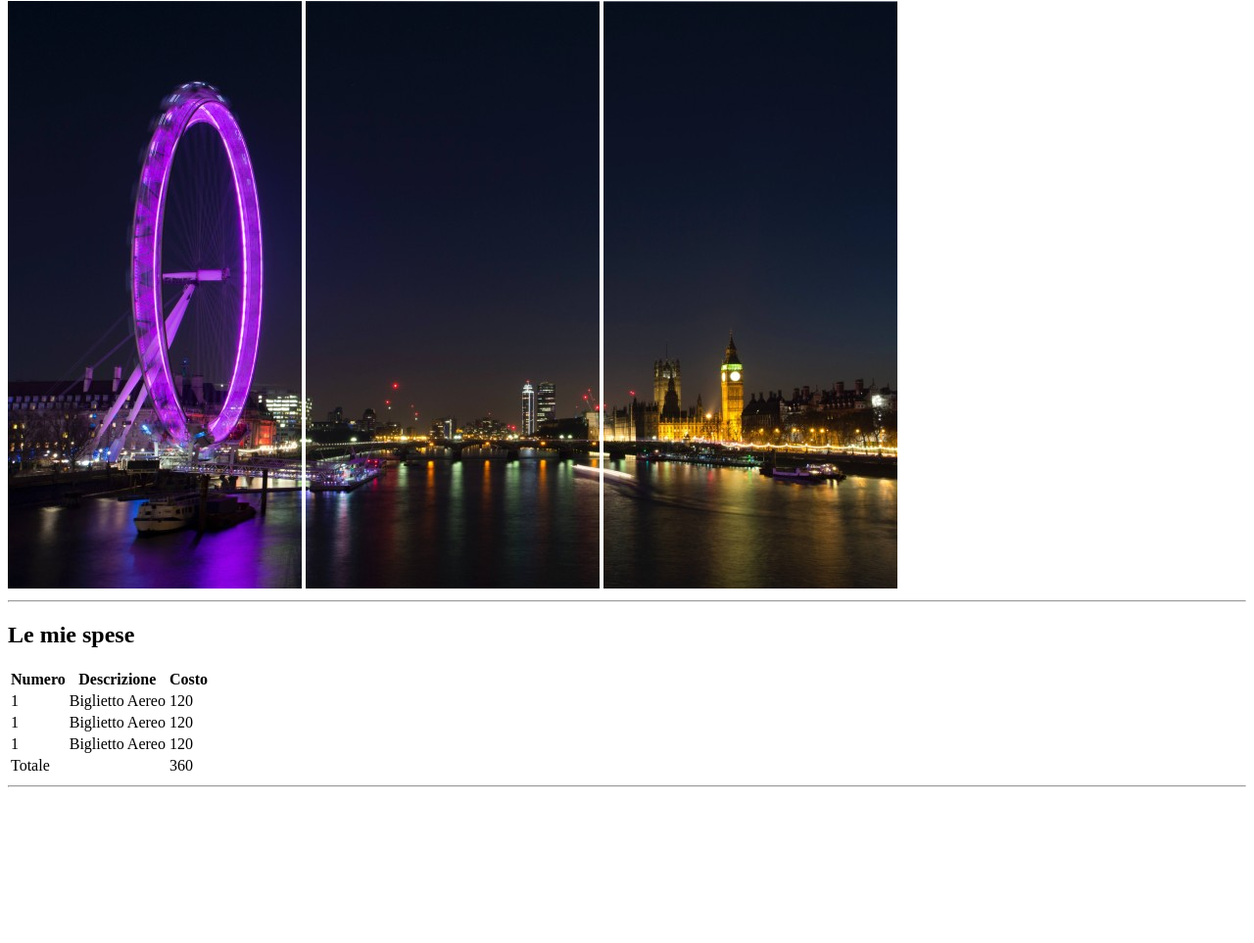
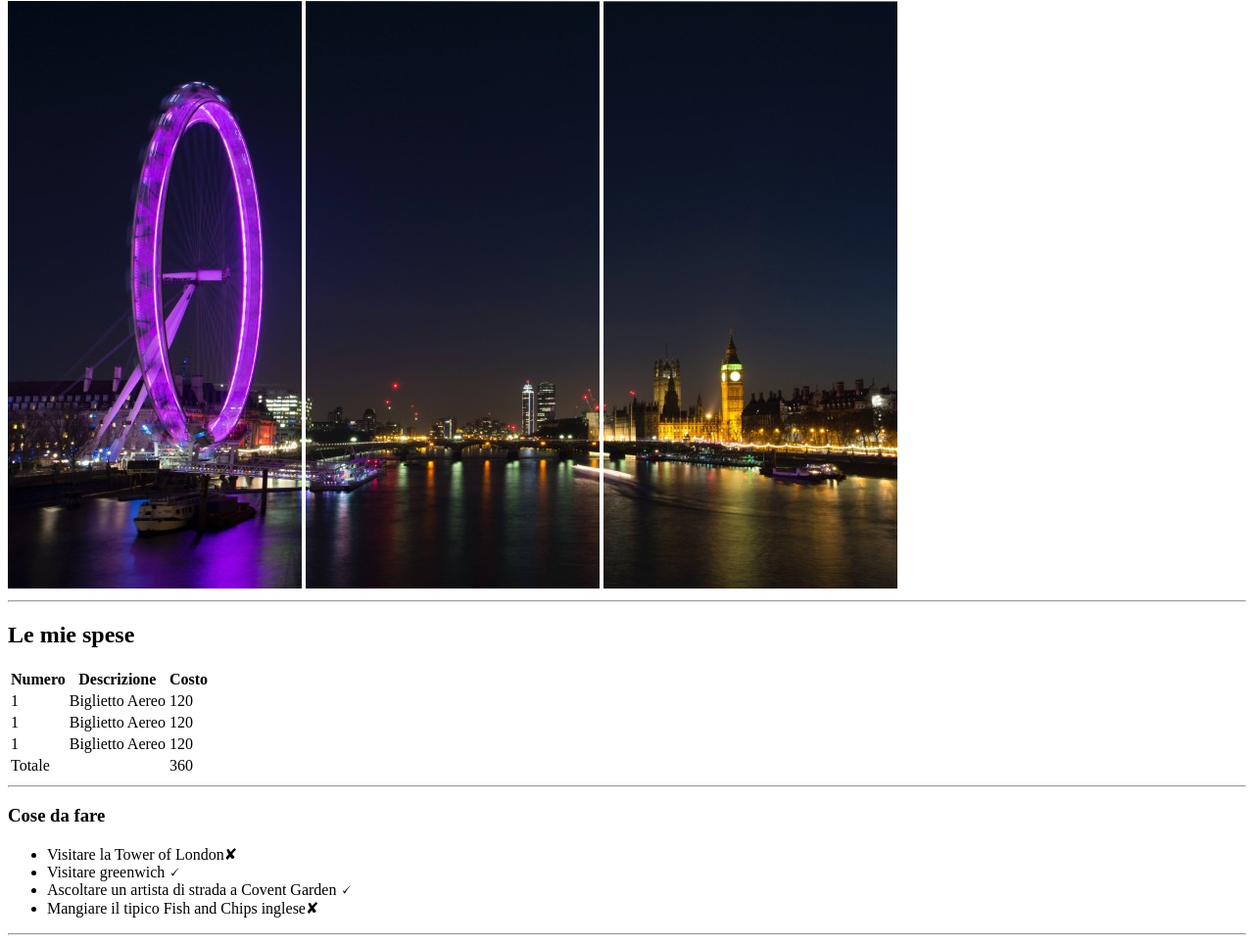
Before and after one commit to matteo2302/html-london-trip, a plain HTML site: page index.html in a window 1280 px wide. Shown: the part 79-1042 px from the top of the page at 98% size. Before the commit the page ends 891 px from the top, so only its background shows below. Drawn offline with Linux system fonts and the light colour scheme.

Commit message:
cose fatte e da fare a Londra lista

```diff
--- a/index.html
+++ b/index.html
@@ -20,6 +20,7 @@
       <hr />
     </header>
     <main>
+      <!--tabella costi del viaggio-->
       <h2>Le mie spese</h2>
       <table>
         <thead>
@@ -55,6 +56,15 @@
         </tfoot>
       </table>
       <hr />
+      <!--lista delle cose da fare-->
+      <h3>Cose da fare</h3>
+      <ul>
+        <li>Visitare la Tower of London&#10008;</li>
+        <li>Visitare greenwich &#128504;</li>
+        <li>Ascoltare un artista di strada a Covent Garden &#128504;</li>
+        <li>Mangiare il tipico Fish and Chips inglese&#10008;</li>
+      </ul>
+      <hr />
     </main>
   </body>
 </html>
```
